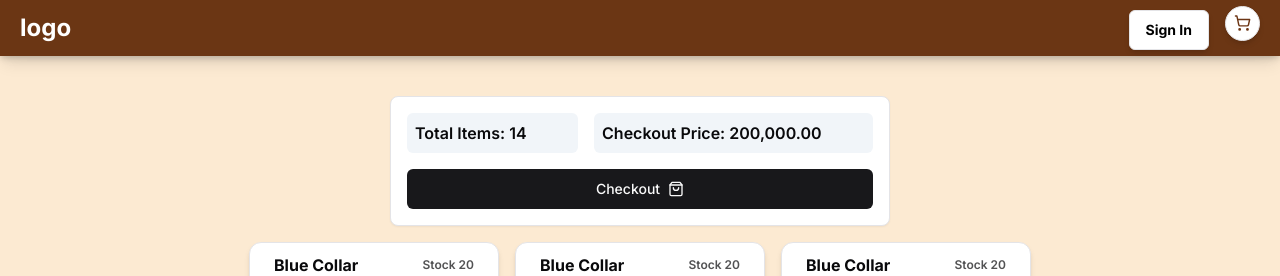
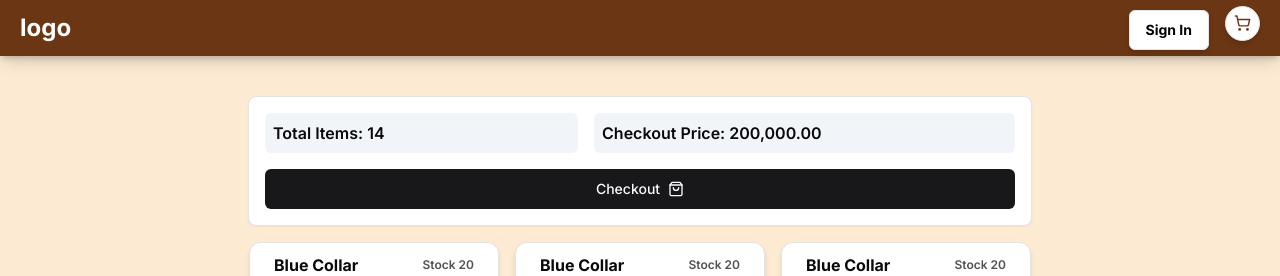
Before and after one commit to mmvergara/diwata-pet-overload, a Next.js app: page /u/cart in a window 1280 px wide. Shown: the top 276 px of the page. Built offline with nearby package versions, Linux system fonts and the light colour scheme; no server answers.

Commit message:
Update max-width of Card component in CartPage

```diff
--- a/app/u/cart/page.tsx
+++ b/app/u/cart/page.tsx
@@ -7,7 +7,7 @@ import Link from "next/link";
 const CartPage = () => {
   return (
     <main className="flex flex-col items-center justify-center gap-4 pt-[5vh] text-white">
-      <Card className="mx-4 flex w-full max-w-[500px]  flex-row flex-wrap items-center justify-around gap-4 p-4 ">
+      <Card className="mx-4 flex w-full max-w-[784px]  flex-row flex-wrap items-center justify-around gap-4 p-4 ">
         <div className="grow rounded-md bg-slate-100 p-2 font-semibold">
           Total Items: 14
         </div>
```
